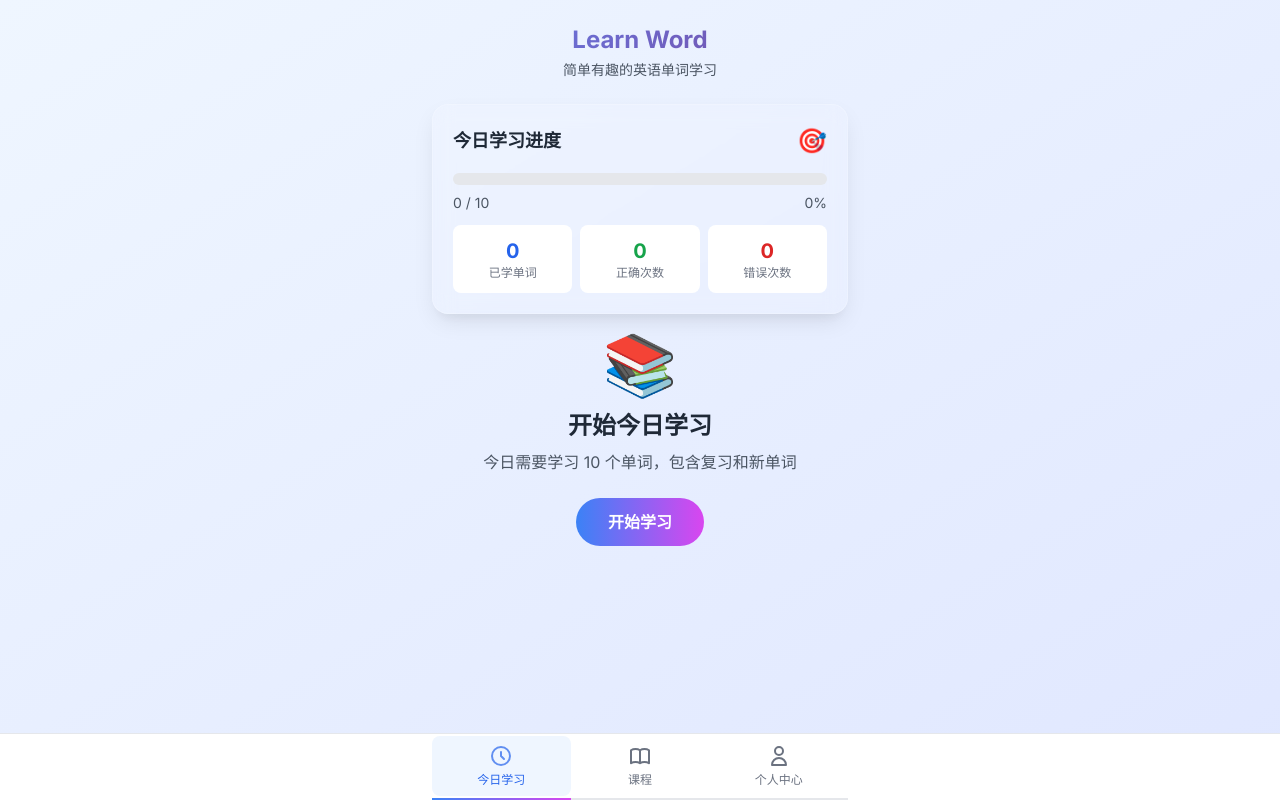
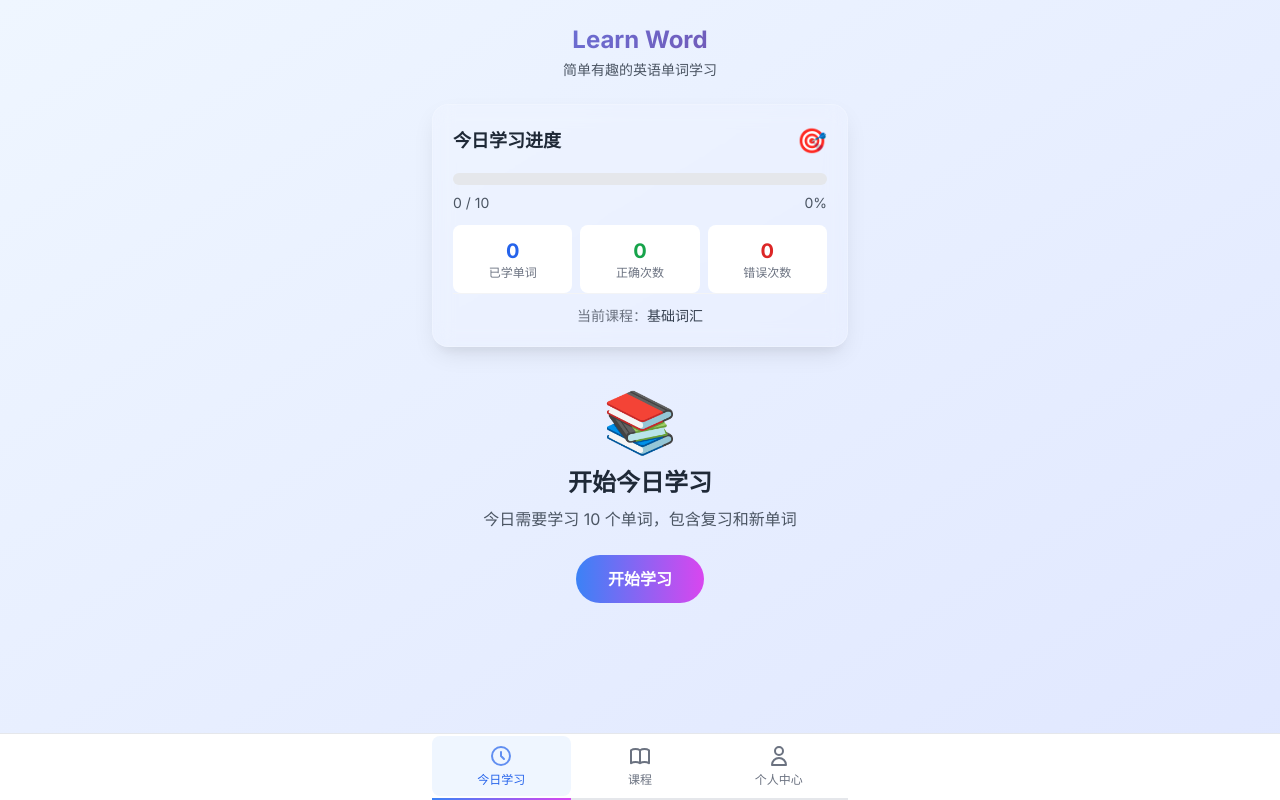
Before and after one commit to legendmohe/learn_word, a Vue app: page / in a window 1280 px wide. Built offline with nearby package versions, Linux system fonts and the light colour scheme.

Commit message:
优化当前学习卡片显示

```diff
--- a/src/components/CourseSelection.vue
+++ b/src/components/CourseSelection.vue
@@ -259,6 +259,11 @@ const selectCourse = (course) => {
   // 触发课程选择事件
   emit('course-selected', course.name)
 
+  // 触发全局课程变更事件
+  window.dispatchEvent(new CustomEvent('courseChanged', {
+    detail: { courseName: course.name }
+  }))
+
   // 延迟返回，让用户看到选择效果
   setTimeout(() => {
     goBack()
--- a/src/components/TodayStudy.vue
+++ b/src/components/TodayStudy.vue
@@ -1,5 +1,5 @@
 <template>
-  <div class="today-study">
+  <div class="today-study mt-6">
     <!-- 学习状态卡片 -->
     <div v-if="studyStatus === 'ready'" class="ready-container flex items-center justify-center h-full">
       <div class="text-center">
--- a/src/views/Home.vue
+++ b/src/views/Home.vue
@@ -48,6 +48,13 @@
                   <div class="text-xl font-bold text-red-600 dark:text-red-400">{{ studyProgress.wrongCount }}</div>
                   <div class="text-xs text-gray-500 dark:text-gray-400">错误次数</div>
                 </div>
+              </div>
+            </div>
+
+            <!-- 当前学习课程 -->
+            <div class="text-center pt-3 border-t border-gray-100 dark:border-gray-700">
+              <div class="text-sm text-gray-500 dark:text-gray-400">
+                当前课程：<span class="font-medium text-gray-700 dark:text-gray-300">{{ selectedCourse || '未选择课程' }}</span>
               </div>
             </div>
           </div>
@@ -126,11 +133,19 @@ const handleDataReset = () => {
   loadProgressData()
 }
 
+// 监听课程变更事件
+const handleCourseChange = () => {
+  // 强制重新计算 selectedCourse
+  // 由于是计算属性，Vue 会自动处理更新
+}
+
 window.addEventListener('dataReset', handleDataReset)
+window.addEventListener('courseChanged', handleCourseChange)
 
 // 组件卸载时清理事件监听器
 onUnmounted(() => {
   window.removeEventListener('dataReset', handleDataReset)
+  window.removeEventListener('courseChanged', handleCourseChange)
 })
 
 // 暴露方法给子组件调用
```
